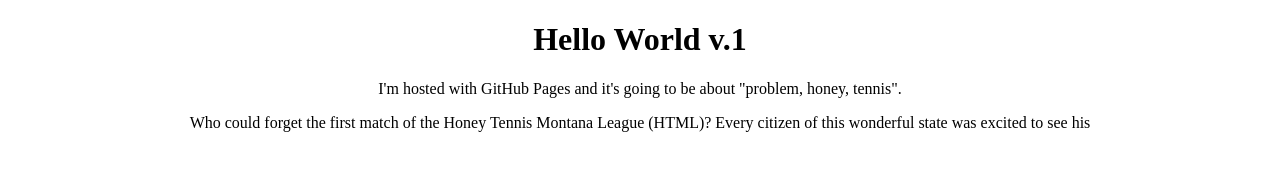
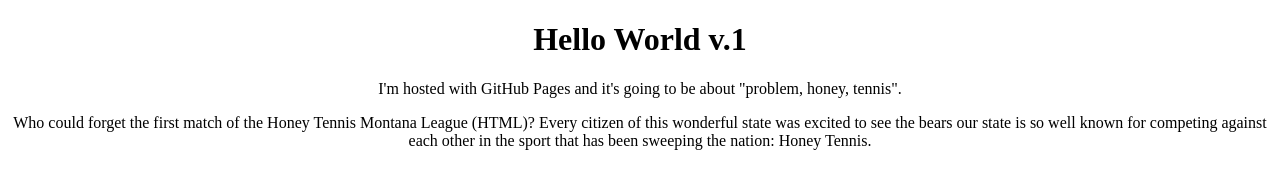
Before and after one commit to samoreGE/samoreGE.github.io, a plain HTML site: page index.html in a window 1280 px wide. Drawn offline with Linux system fonts and the light colour scheme.

Commit message:
Update index.html

```diff
--- a/index.html
+++ b/index.html
@@ -9,11 +9,8 @@
 	<body>
 		<h1>Hello World v.1</h1>
 		<p>I'm hosted with GitHub Pages and it's going to be about "problem, honey, tennis".</p>
-		<p>Who could forget the first match of the Honey Tennis Montana League (HTML)? Every citizen of this wonderful state was excited to see his </p>
-		<p></p>
-		<p></p>
-		<p></p>
-		<p></p>
-		<p></p>
+		<p>Who could forget the first match of the Honey Tennis Montana League (HTML)? Every citizen
+		of this wonderful state was excited to see the bears our state is so well known for competing
+		against each other in the sport that has been sweeping the nation: Honey Tennis.</p>
 	</body>
 </html>
```
